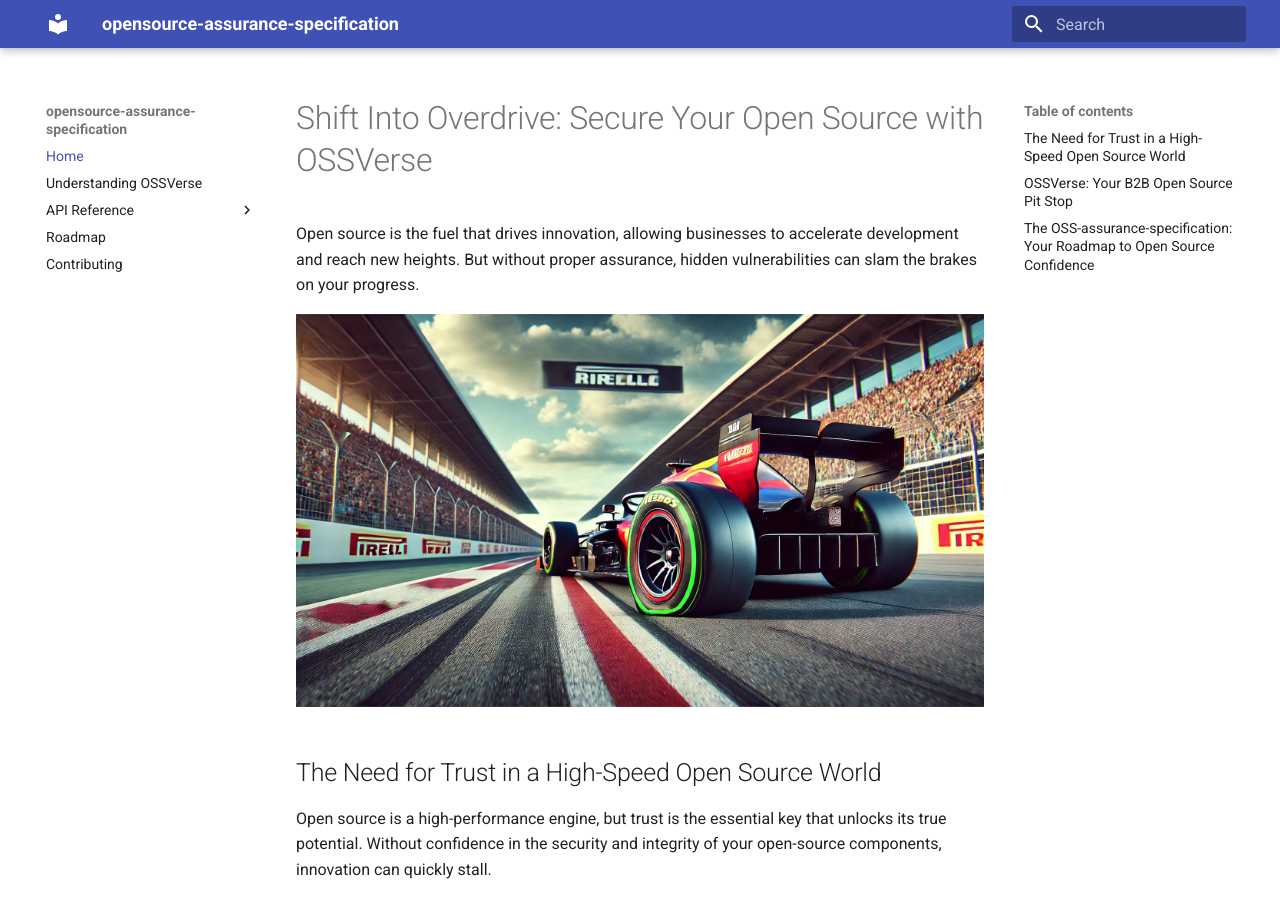
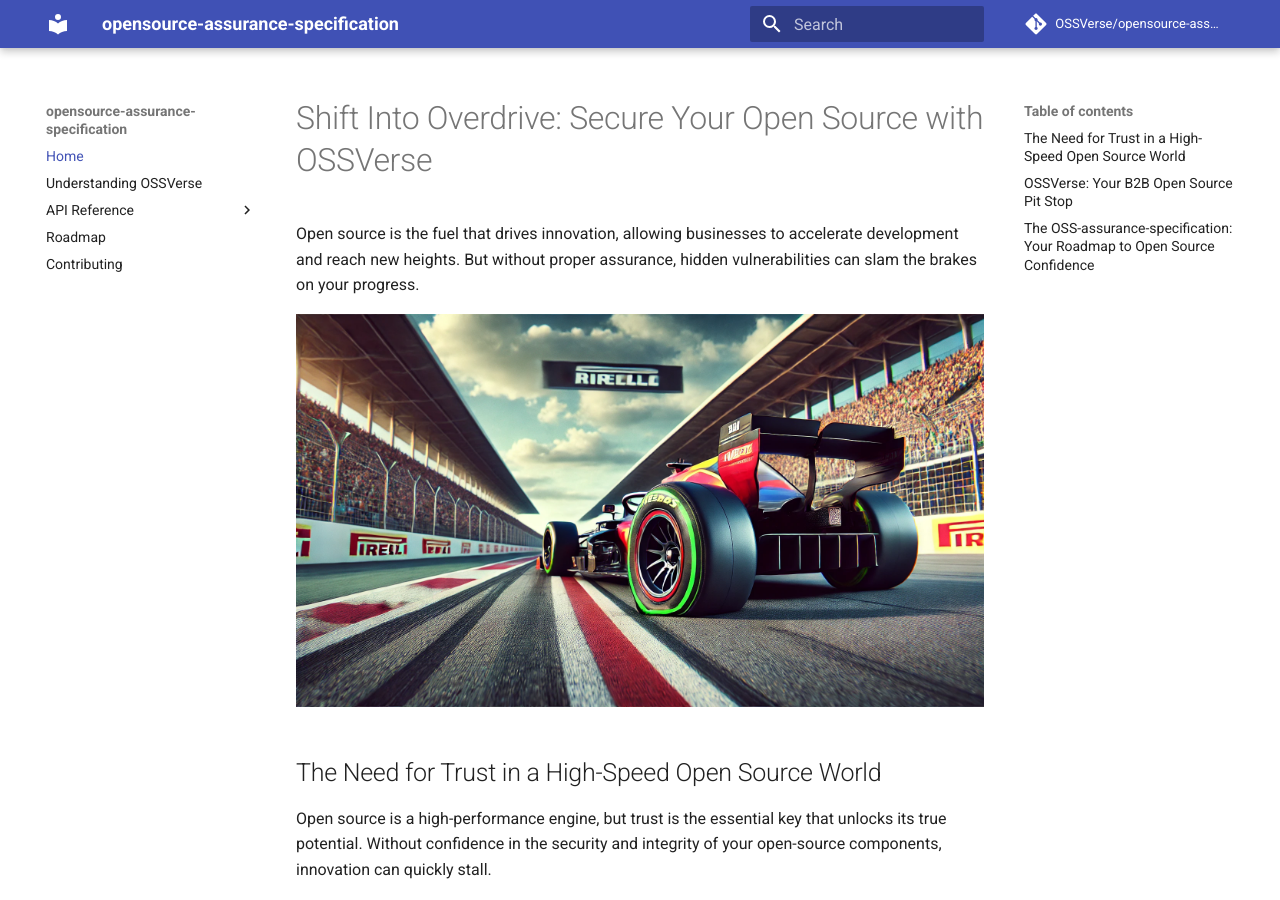
Before and after one commit to OSSVerse/opensource-assurance-specification, an MkDocs documentation site: the page built from docs/index.md, in a window 1280 px wide and 900 px high. Built offline with MkDocs 1.6.1 and Material for MkDocs 9.7.7, drawn with Linux system fonts in a browser that asks for light colours; comment, search, counter and statistics services are not loaded; some of the changed lines change nothing that is shown.

Commit message:
a. Added desc and site name to mkdocs b. Added CNAME

```diff
--- a/mkdocs.yml
+++ b/mkdocs.yml
@@ -1,4 +1,9 @@
 site_name: opensource-assurance-specification
+site_description: >-
+  The Open Source Assurance specification defines standardized APIs and data models for secure and efficient interactions within the OSSVerse marketplace.
+# Repository
+repo_name: OSSVerse/opensource-assurance-specification
+repo_url: https://github.com/OSSVerse/opensource-assurance-specification
 plugins:
   - search
   - neoteroi.mkdocsoad:
```
Also changed, not shown: 1 other file.
